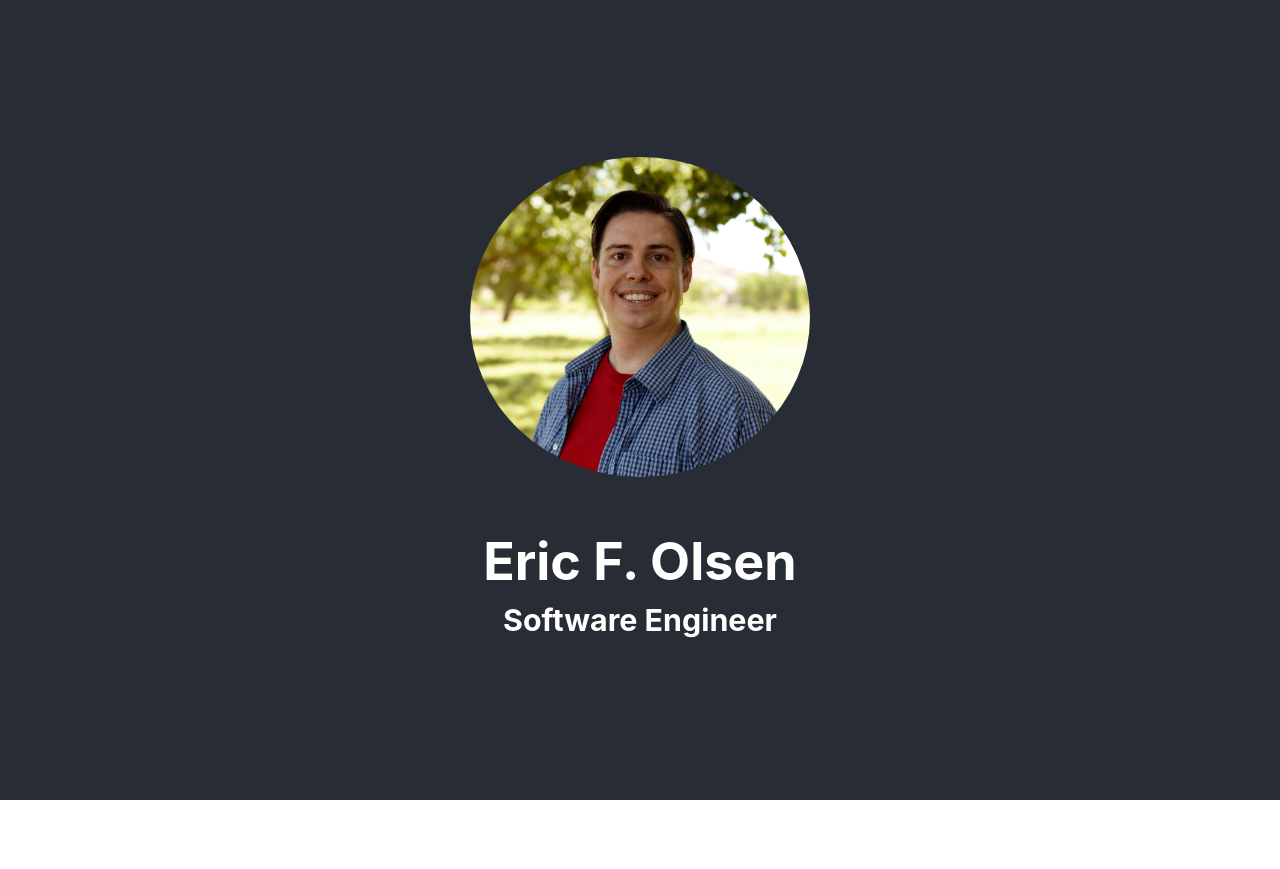
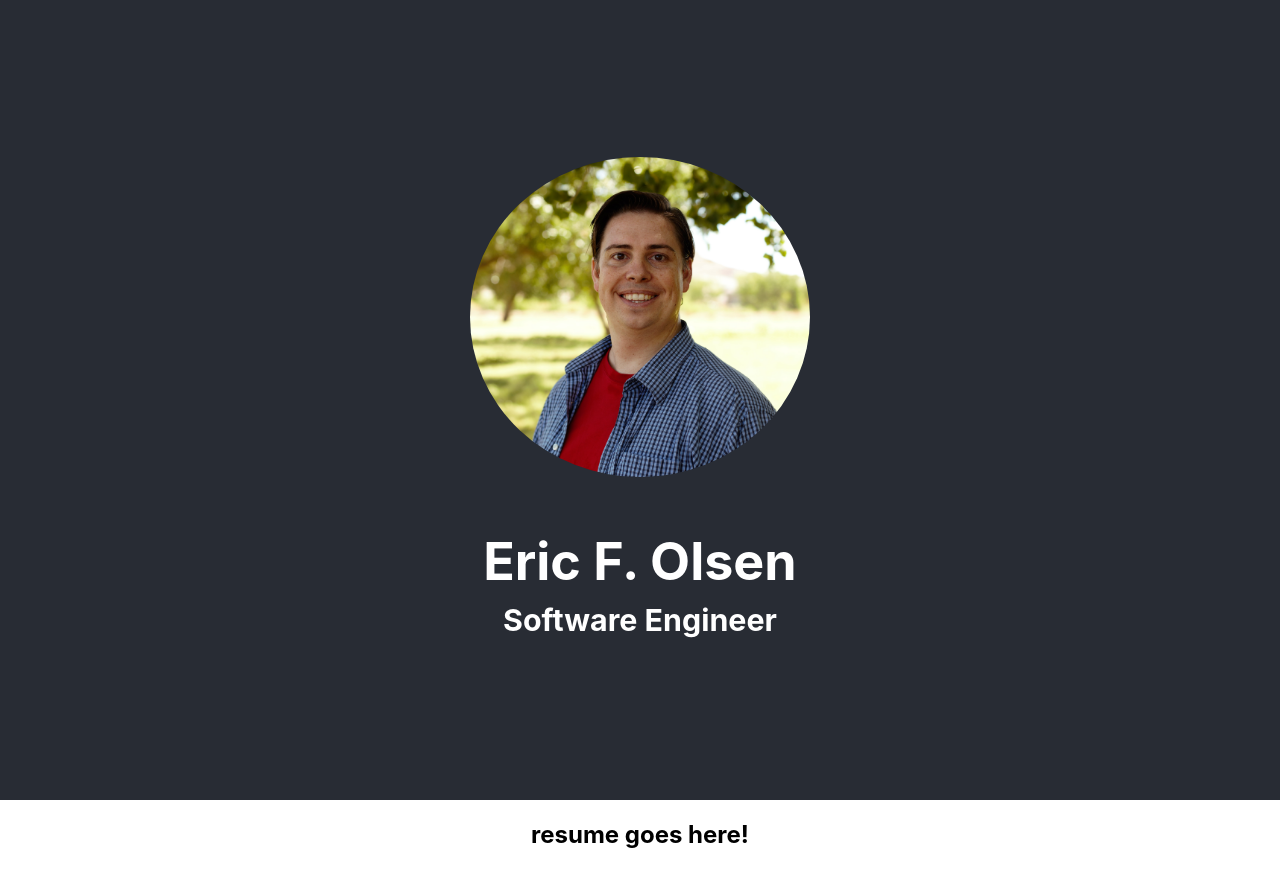
Before and after one commit to Azmaeus/react-aboutme, a React (Create React App) app: page / in a window 1280 px wide. Before the commit the page ends 800 px from the top, so only its background shows below. Built offline with nearby package versions, Linux system fonts and the light colour scheme.

Commit message:
Add resume component

```diff
--- a/src/App.js
+++ b/src/App.js
@@ -1,5 +1,6 @@
 import logo from './headshot.jpg';
 import './App.css';
+import Resume from './components/Resume';
 
 function App() {
   return (
@@ -13,6 +14,7 @@ function App() {
           Software Engineer
         </h3>
       </header>
+      <Resume />
     </div>
   );
 }
--- /dev/null
+++ b/src/components/Resume.js
@@ -0,0 +1,9 @@
+function Resume () {
+  return (
+    <div className="section">
+      <h2>resume goes here!</h2>
+    </div>
+  );
+}
+
+export default Resume;
```
